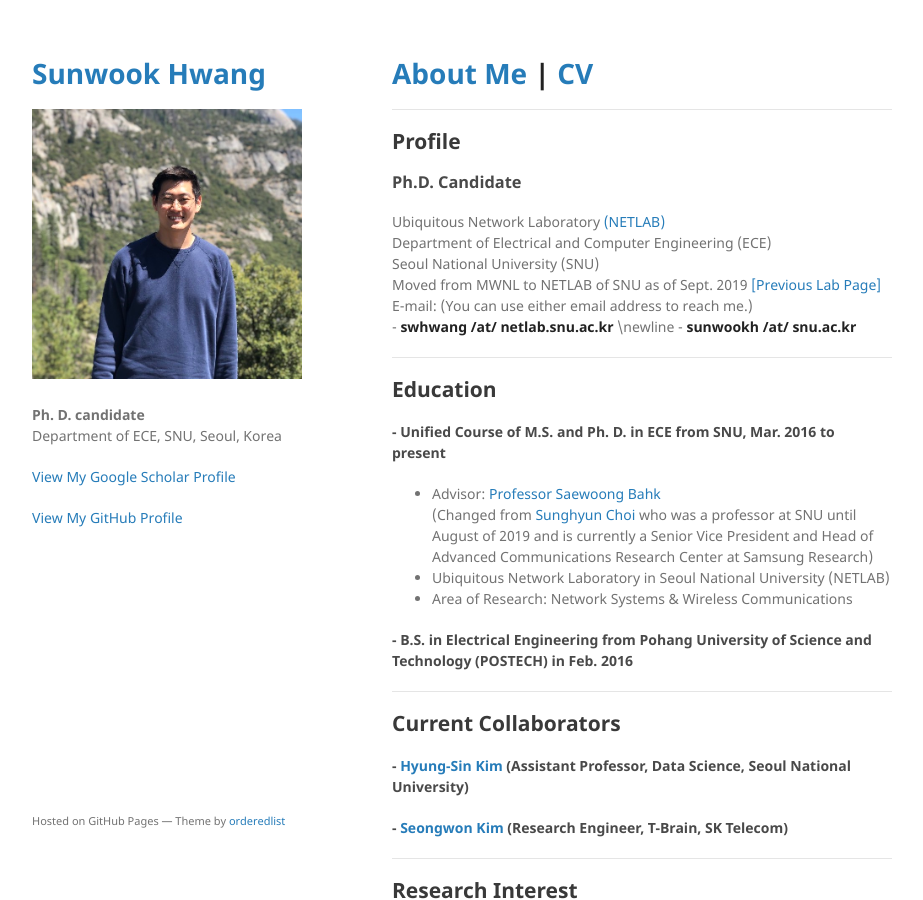
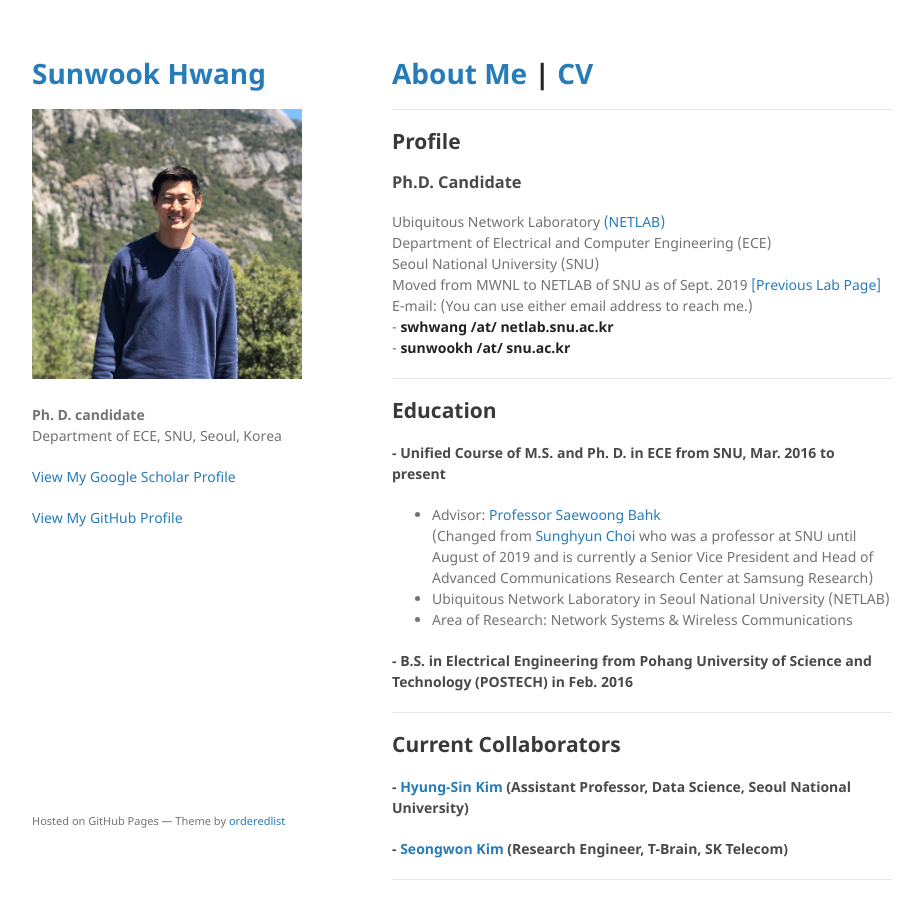
Before and after one commit to jeongjun-park/jeongjun-park.github.io, a Jekyll site: the page built from index.md, in a window 1280 px wide and 900 px high. Shown: the whole window, without its empty margins (178-1101 px from the left). Built offline with Jekyll 4.4.1, drawn with Linux system fonts in a browser that asks for light colours; our own code applies the rules of GitHub Pages for plain Markdown files.

Commit message:
Update index.md

```diff
--- a/index.md
+++ b/index.md
@@ -10,7 +10,8 @@ Department of Electrical and Computer Engineering (ECE)
 Seoul National University (SNU)
 Moved from MWNL to NETLAB of SNU as of Sept. 2019 [[Previous Lab Page]](https://sites.google.com/a/mwnl.snu.ac.kr/www/)
 E-mail: (You can use either email address to reach me.)
-    - **swhwang /at/ netlab.snu.ac.kr** \newline - **sunwookh /at/ snu.ac.kr**
+    - **swhwang /at/ netlab.snu.ac.kr**\
+    - **sunwookh /at/ snu.ac.kr**
 
 ---
 ## Education
```
